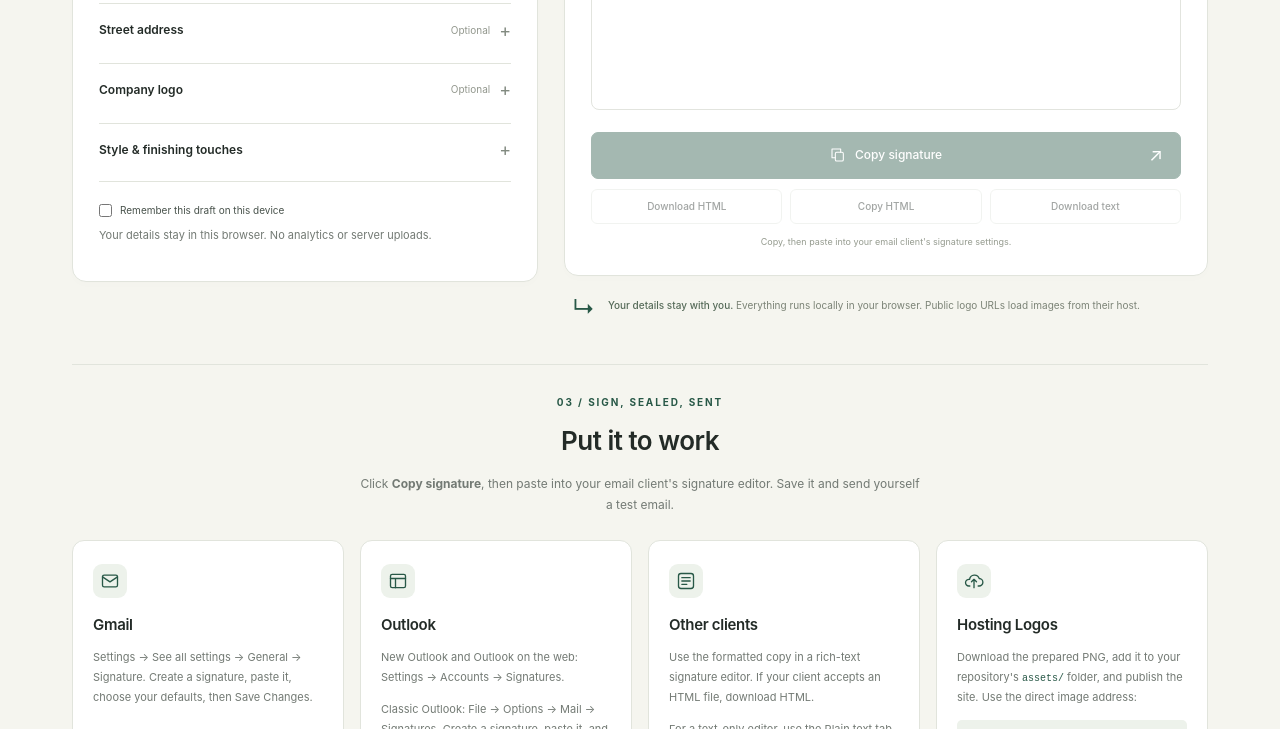
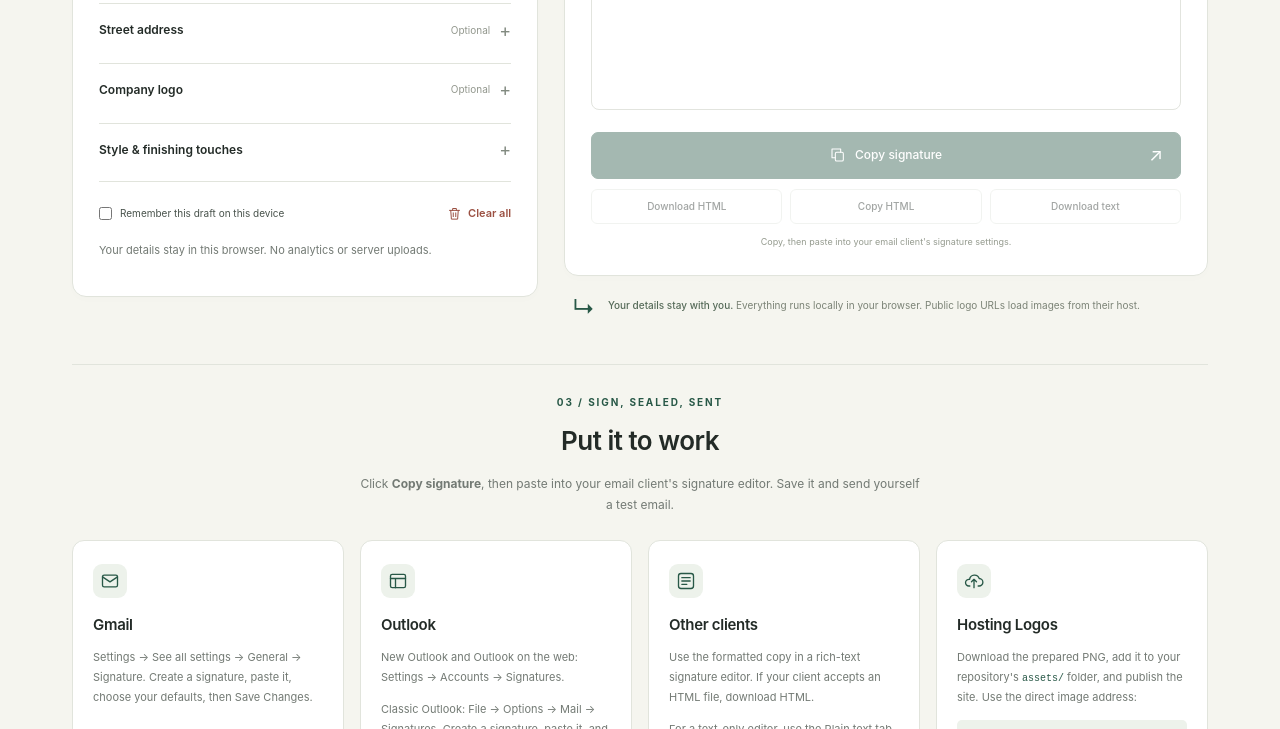
Before and after one commit to nostrus-dominion/email-signatures, a plain HTML site: page index.html in a window 1280 px wide. Shown: the part 895-1624 px from the top of the page. Drawn offline with Linux system fonts and the light colour scheme.

Commit message:
Move Clear all to the bottom of the details panel

```diff
--- a/index.html
+++ b/index.html
@@ -24,7 +24,6 @@
         <button type="button" id="save-profile" class="nav-button"><svg viewBox="0 0 24 24" aria-hidden="true"><path d="M12 3v12m-4-4 4 4 4-4M4 16v5h16v-5"/></svg>Save profile</button>
         <button type="button" id="load-profile" class="nav-button"><svg viewBox="0 0 24 24" aria-hidden="true"><path d="M12 16V4m-4 4 4-4 4 4M4 15v6h16v-6"/></svg>Load profile</button>
         <input id="profile-file" type="file" accept="application/json,.json" hidden>
-        <button type="button" id="clear-button" class="nav-button danger"><svg viewBox="0 0 24 24" aria-hidden="true"><path d="M4 7h16M9 7V4h6v3M6 7l1 14h10l1-14M10 11v6m4-6v6"/></svg>Clear all</button>
       </nav>
       <button class="theme-toggle" id="theme-toggle" type="button" aria-label="Dark mode" aria-pressed="false" title="Switch to dark mode">
         <svg class="theme-moon" viewBox="0 0 24 24" aria-hidden="true"><path d="M21 12.79A9 9 0 1 1 11.21 3 7 7 0 0 0 21 12.79Z"/></svg>
@@ -101,7 +100,13 @@
             <label>Closing note / disclaimer <textarea name="footer" rows="3" maxlength="1200" placeholder="An optional tagline or short disclaimer"></textarea></label>
           </div></details>
 
-          <div class="editor-bottom"><label class="checkbox-label"><input id="remember-draft" type="checkbox"> Remember this draft on this device</label><p id="save-status" class="field-hint" role="status">Your details stay in this browser. No analytics or server uploads.</p></div>
+          <div class="editor-bottom">
+            <div class="editor-bottom-row">
+              <label class="checkbox-label"><input id="remember-draft" type="checkbox"> Remember this draft on this device</label>
+              <button type="button" id="clear-button" class="text-button danger clear-button"><svg viewBox="0 0 24 24" aria-hidden="true"><path d="M4 7h16M9 7V4h6v3M6 7l1 14h10l1-14M10 11v6m4-6v6"/></svg>Clear all</button>
+            </div>
+            <p id="save-status" class="field-hint" role="status">Your details stay in this browser. No analytics or server uploads.</p>
+          </div>
         </form>
       </section>
 
--- a/styles.css
+++ b/styles.css
@@ -46,7 +46,6 @@ svg { width: 20px; height: 20px; fill: none; stroke: currentColor; stroke-width:
 .nav-button { display: inline-flex; align-items: center; justify-content: center; gap: 6px; padding: 9px 11px; min-height: 38px; border: 0; border-radius: 6px; background: transparent; color: var(--ink); font-size: 11px; font-weight: 550; white-space: nowrap; }
 .nav-button svg { width: 15px; height: 15px; }
 .nav-button:hover { background: var(--soft); }
-.nav-button.danger { color: #9b5042; }
 .theme-toggle { display: grid; place-items: center; width: 44px; height: 44px; padding: 0; border: 1px solid var(--line); border-radius: 50%; color: var(--ink); background: var(--surface); }
 .theme-toggle:hover { background: var(--soft); border-color: var(--green); }
 .theme-toggle svg { width: 20px; height: 20px; }
@@ -104,7 +103,11 @@ input[aria-invalid=true] { outline: 1px solid #ae5e49; }
 .checkbox-label { display: flex; align-items: flex-start; gap: 8px; font-size: 10px; font-weight: 400; margin: 8px 0 14px; line-height: 1.7; }
 .checkbox-label input { accent-color: var(--green); width: 13px; height: 13px; margin: 2px 0 0; flex-shrink: 0; }
 .editor-bottom { border-top: 1px solid var(--line); padding-top: 12px; margin-top: 5px; }
-.editor-bottom .field-hint { margin-top: -6px; margin-bottom: 10px; }
+.editor-bottom-row { display: flex; align-items: center; justify-content: space-between; flex-wrap: wrap; gap: 8px 12px; margin-bottom: 10px; }
+.editor-bottom-row .checkbox-label { flex: 1 1 180px; margin: 0; }
+.editor-bottom .clear-button { display: inline-flex; align-items: center; gap: 6px; padding: 8px 0; min-height: 38px; margin-left: auto; }
+.clear-button svg { width: 15px; height: 15px; }
+.editor-bottom .field-hint { margin-top: 0; margin-bottom: 10px; }
 .preview-panel { padding: 26px; }
 .live-badge { display: flex; align-items: center; font-size: 9px; font-weight: 500; color: #627e67; white-space: nowrap; }
 .live-badge .status-dot { width: 5px; height: 5px; }
@@ -189,7 +192,7 @@ dialog .field-hint { font-size: 11px; margin: 0 0 16px; }
 [data-theme="dark"] .primary-button:hover:not(:disabled) { background: #3b6b51; }
 [data-theme="dark"] .intro-note, [data-theme="dark"] label { color: #c5d1c7; }
 [data-theme="dark"] .status-dot { background: #9acba4; }
-[data-theme="dark"] .text-button.danger, [data-theme="dark"] .nav-button.danger { color: #e1a090; }
+[data-theme="dark"] .text-button.danger { color: #e1a090; }
 [data-theme="dark"] input:not([type=checkbox]):not([type=radio]):not([type=range]):not([type=color]):not([type=file]),
 [data-theme="dark"] select, [data-theme="dark"] textarea, [data-theme="dark"] .color-control { background: #16221b; border-color: #3a4b3f; }
 [data-theme="dark"] input::placeholder, [data-theme="dark"] textarea::placeholder { color: #89978b; }
```
Also changed, not shown: 1 other file.
